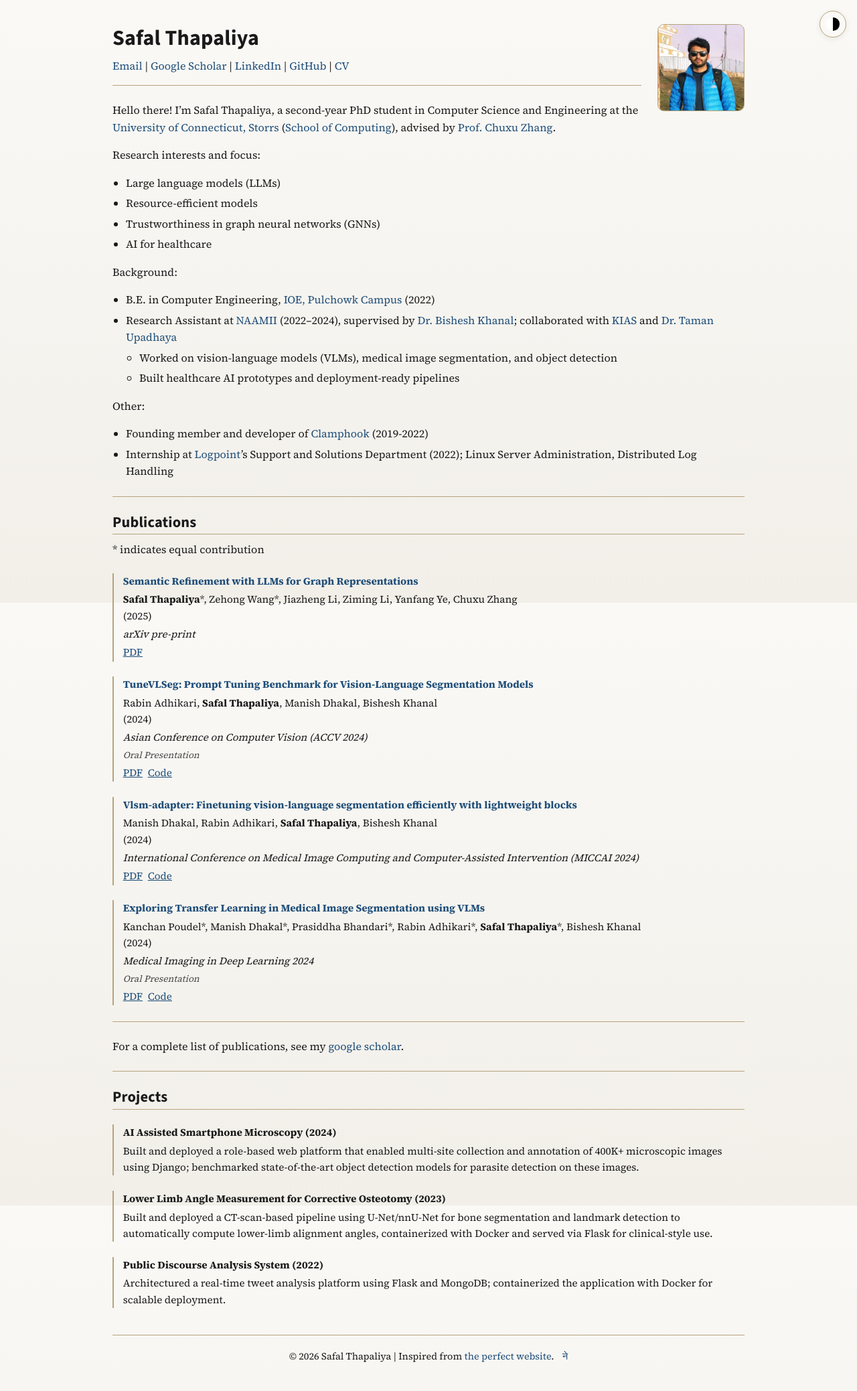
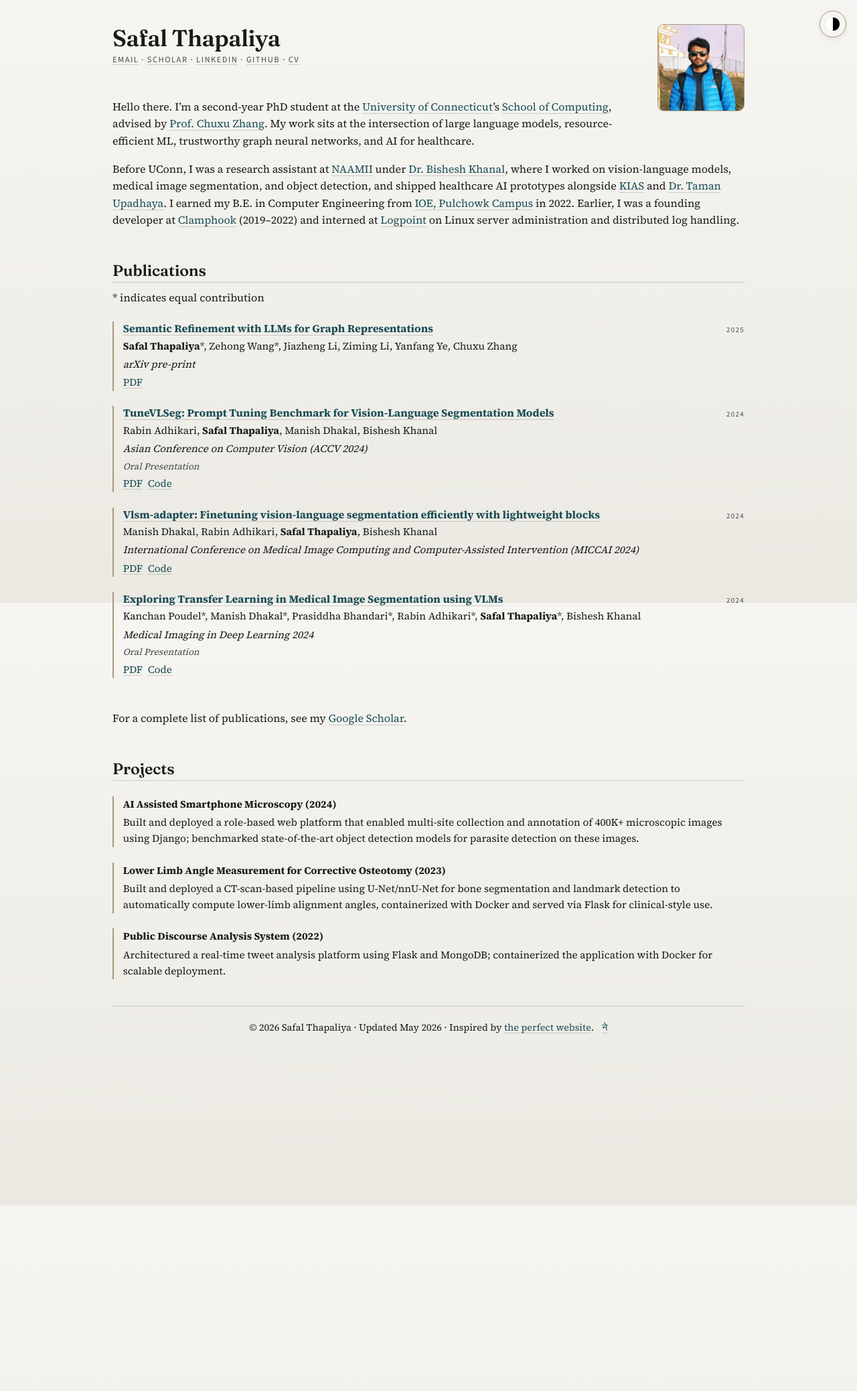
Before and after one commit to thapaliya19/thapaliya19.github.io, a Jekyll site: the page built from index.md, in a window 1280 px wide. Shown: the whole page at 67% size. Built offline with Jekyll 4.4.1, drawn with Linux system fonts in a browser that asks for light colours; after the commit the page ends 1586 px from its top, so only the background shows below that.

Commit message:
change colors and font

```diff
--- a/_config.yml
+++ b/_config.yml
@@ -2,6 +2,13 @@
 title: Safal Thapaliya
 email: safalthapaliya@gmail.com
 description: "Ph.D. student | Graph Neural Networks, Large Language Models, Multi‑modal learning & medical imaging"
+# Site-wide social-share preview default (set per-page via `image:` in front matter for overrides).
+# Ideal: a 1200×630 PNG/JPG; webp works in some scrapers but not all.
+defaults:
+  - scope:
+      path: ""
+    values:
+      image: /assets/img/profile.webp
 baseurl: ""            # when deploying to https://<username>.github.io or your own domain
 url: "https://safalthapaliya.com.np"
 
--- a/_layouts/default.html
+++ b/_layouts/default.html
@@ -13,46 +13,50 @@
 
   <!-- ─── Critical CSS (inline minimal rules for header/profileswitcher etc) ─── -->
   <style>
-    @import url('https://fonts.googleapis.com/css2?family=Source+Serif+4:opsz,wght@8..60,400;8..60,600;8..60,700&family=Source+Sans+3:wght@400;600;700&family=Noto+Serif+Devanagari:wght@400;600;700&family=Noto+Sans+Devanagari:wght@400;600;700&display=swap');
+    @import url('https://fonts.googleapis.com/css2?family=Source+Serif+4:opsz,wght@8..60,400;8..60,600;8..60,700&family=Source+Sans+3:wght@400;600;700&family=Fraunces:opsz,wght,SOFT@9..144,400..700,0..100&family=Noto+Serif+Devanagari:wght@400;600;700&family=Noto+Sans+Devanagari:wght@400;600;700&display=swap');
 
     :root {
-      --bg: #faf9f6;
-      --bg-accent: #f2efe9;
+      --bg: #f6f5f1;
+      --bg-accent: #ebe9e2;
       --fg: #1a1a1a;
       --muted: #4a4a4a;
-      --link: #1f4e79;
-      --accent: #b6a37d;
+      --link: #1a4d57;
+      --accent: #a8997d;
+      --rule: rgba(26, 26, 26, 0.18);
     }
 
     @media (prefers-color-scheme: dark) {
       :root {
-        --bg: #1a1a1a;
-        --bg-accent: #141414;
-        --fg: #e8e6e3;
-        --muted: #c9c6c2;
-        --link: #79a9d1;
-        --accent: #8c7a5c;
+        --bg: #1d1b18;
+        --bg-accent: #14110d;
+        --fg: #ece6da;
+        --muted: #b8b0a2;
+        --link: #8fc8c0;
+        --accent: #b09b78;
+        --rule: rgba(236, 230, 218, 0.20);
       }
     }
 
     /* 2. When the user explicitly chooses, we add .light or .dark to <html> */
     /* Explicit overrides for toggle */
     html.light {
-      --bg: #faf9f6;
-      --bg-accent: #f2efe9;
+      --bg: #f6f5f1;
+      --bg-accent: #ebe9e2;
       --fg: #1a1a1a;
       --muted: #4a4a4a;
-      --link: #1f4e79;
-      --accent: #b6a37d;
+      --link: #1a4d57;
+      --accent: #a8997d;
+      --rule: rgba(26, 26, 26, 0.18);
     }
 
     html.dark {
-      --bg: #1a1a1a;
-      --bg-accent: #141414;
-      --fg: #e8e6e3;
-      --muted: #c9c6c2;
-      --link: #79a9d1;
-      --accent: #8c7a5c;
+      --bg: #1d1b18;
+      --bg-accent: #14110d;
+      --fg: #ece6da;
+      --muted: #b8b0a2;
+      --link: #8fc8c0;
+      --accent: #b09b78;
+      --rule: rgba(236, 230, 218, 0.20);
     }
 
     /* 3. Base rules use the vars */
@@ -128,7 +132,7 @@
   </main>
 
   <footer>
-    <p>&copy; {{ site.time | date: '%Y' }} {{ site.title }} | Inspired from <a
+    <p>&copy; {{ site.time | date: '%Y' }} {{ site.title }} · Updated {{ site.time | date: '%b %Y' }} · Inspired by <a
         href="https://perfectmotherfuckingwebsite.com/">the perfect website</a>.
       {% if page.lang == 'en' %}
       <a href="/ne/" class="lang-btn" aria-label="Switch to Nepali">ने</a>
--- a/assets/css/style.css
+++ b/assets/css/style.css
@@ -8,14 +8,33 @@
   font-family: 'Source Serif 4', Georgia, 'Times New Roman', serif;
 }
 
-/* Lokta-inspired paper texture for the main (non-Nepali) page */
+/* Cooler vellum paper texture for the main (non-Nepali) page */
 html:not([lang="ne"]) {
   background-image:
     linear-gradient(180deg, var(--bg) 0%, var(--bg-accent) 100%),
-    repeating-linear-gradient(0deg, rgba(80, 60, 40, 0.065) 0 1px, transparent 1px 6px),
-    repeating-linear-gradient(90deg, rgba(80, 60, 40, 0.055) 0 1px, transparent 1px 7px),
-    repeating-linear-gradient(135deg, rgba(80, 60, 40, 0.05) 0 1px, transparent 1px 10px);
+    repeating-linear-gradient(0deg, rgba(50, 55, 65, 0.055) 0 1px, transparent 1px 6px),
+    repeating-linear-gradient(90deg, rgba(50, 55, 65, 0.045) 0 1px, transparent 1px 7px),
+    repeating-linear-gradient(135deg, rgba(50, 55, 65, 0.04) 0 1px, transparent 1px 10px);
   background-attachment: fixed;
+}
+
+/* Dark mode: warm cream texture (cool-grey lines disappear on warm walnut bg) */
+html:not([lang="ne"]).dark {
+  background-image:
+    linear-gradient(180deg, var(--bg) 0%, var(--bg-accent) 100%),
+    repeating-linear-gradient(0deg, rgba(236, 230, 218, 0.04) 0 1px, transparent 1px 6px),
+    repeating-linear-gradient(90deg, rgba(236, 230, 218, 0.035) 0 1px, transparent 1px 7px),
+    repeating-linear-gradient(135deg, rgba(236, 230, 218, 0.028) 0 1px, transparent 1px 10px);
+}
+
+@media (prefers-color-scheme: dark) {
+  html:not([lang="ne"]):not(.light) {
+    background-image:
+      linear-gradient(180deg, var(--bg) 0%, var(--bg-accent) 100%),
+      repeating-linear-gradient(0deg, rgba(236, 230, 218, 0.04) 0 1px, transparent 1px 6px),
+      repeating-linear-gradient(90deg, rgba(236, 230, 218, 0.035) 0 1px, transparent 1px 7px),
+      repeating-linear-gradient(135deg, rgba(236, 230, 218, 0.028) 0 1px, transparent 1px 10px);
+  }
 }
 
 /* ─────────────────────────────────────────────────────────────
@@ -421,21 +440,25 @@
    ───────────────────────────────────────────────────────────── */
 
 h1, h2, h3, h4 {
-  font-family: 'Source Sans 3', 'Helvetica Neue', Arial, sans-serif;
-  letter-spacing: 0.2px;
+  font-family: 'Fraunces', 'Source Serif 4', Georgia, 'Times New Roman', serif;
+  font-variation-settings: 'opsz' 36, 'SOFT' 30, 'wght' 600;
+  letter-spacing: -0.005em;
   margin: 1.4rem 0 0.6rem;
-  line-height: 1.25;
+  line-height: 1.2;
 }
 
 h1 {
-  font-size: 2rem;
+  font-size: 2.15rem;
   margin-top: 0.2rem;
+  font-variation-settings: 'opsz' 72, 'SOFT' 40, 'wght' 600;
+  letter-spacing: -0.015em;
 }
 
 h2 {
-  font-size: 1.4rem;
-  border-bottom: 1px solid var(--accent);
+  font-size: 1.45rem;
+  border-bottom: 1px solid var(--rule);
   padding-bottom: 0.2rem;
+  font-variation-settings: 'opsz' 48, 'SOFT' 30, 'wght' 600;
 }
 
 p {
@@ -445,7 +468,6 @@
 
 hr {
   border: none;
-  border-top: 1px solid var(--accent);
   margin: 1.5rem 0;
   clear: both;
 }
@@ -465,10 +487,38 @@
   border-bottom-color: currentColor;
 }
 
+/* English page: keep links visibly link-like at rest with a quiet underline */
+html:not([lang="ne"]) a {
+  text-decoration: underline;
+  text-decoration-thickness: 1px;
+  text-decoration-color: var(--rule);
+  text-underline-offset: 0.22em;
+  border-bottom: none;
+  transition: text-decoration-color 0.2s ease-in-out, color 0.2s ease-in-out;
+}
+
+html:not([lang="ne"]) a:hover {
+  text-decoration-color: currentColor;
+}
+
+html:not([lang="ne"]) a:focus-visible,
+html:not([lang="ne"]) button:focus-visible {
+  outline: 2px solid var(--accent);
+  outline-offset: 3px;
+  border-radius: 2px;
+}
+
+/* Don't underline links that are already styled as buttons or marginalia */
+.contact-line a,
+footer .lang-btn,
+#theme-toggle {
+  text-decoration: none;
+}
+
 blockquote {
   margin: 1rem 0;
   padding-left: 1rem;
-  border-left: 2px solid var(--accent);
+  border-left: 2px solid var(--rule);
   color: var(--muted);
 }
 
@@ -511,7 +561,7 @@
 footer {
   margin: 40px 0 20px;
   padding-top: 20px;
-  border-top: 1px solid var(--accent);
+  border-top: 1px solid var(--rule);
   font-size: 0.9rem;
   text-align: center;
   color: inherit;
@@ -527,7 +577,7 @@
   white-space: nowrap;
 }
 
-/* ── Publication “cards” ── */
+/* ── Publication "cards" ── */
 .pub-entry {
   margin: 1.5em 0;
   padding-left: 0.9em;
@@ -540,6 +590,32 @@
 .pub-venue,
 .pub-links {
   margin: 0.2em 0;
+}
+
+/* Title row: title on the left, year on the right */
+.pub-head {
+  display: flex;
+  align-items: baseline;
+  justify-content: space-between;
+  gap: 0.8em;
+  margin: 0.2em 0;
+}
+
+.pub-head .pub-title {
+  margin: 0;
+  flex: 1;
+  font-size: 1.05em;
+  line-height: 1.3;
+}
+
+.pub-year {
+  font-family: 'Source Sans 3', 'Helvetica Neue', Arial, sans-serif;
+  font-size: 0.72em;
+  letter-spacing: 0.12em;
+  text-transform: uppercase;
+  color: var(--muted);
+  white-space: nowrap;
+  flex-shrink: 0;
 }
 
 /* markdownify wraps your authors in <p>…</p>, so zero out its margin: */
@@ -573,7 +649,7 @@
   margin-top: 4em;
   padding: 1em 0;
   text-align: center;
-  border-top: 1px solid var(--accent);
+  border-top: 1px solid var(--rule);
 }
 
 .site-footer .lang-btn {
@@ -593,3 +669,27 @@
   background: var(--fg);
   color: var(--bg);
 }
+
+/* ── Marginalia contact line (under H1) ── */
+.contact-line {
+  font-family: 'Source Sans 3', 'Helvetica Neue', Arial, sans-serif;
+  font-size: 0.78rem;
+  letter-spacing: 0.12em;
+  text-transform: uppercase;
+  color: var(--muted);
+  margin: -0.4rem 0 1.4rem;
+}
+
+.contact-line p {
+  margin: 0;
+}
+
+.contact-line a {
+  color: var(--muted);
+  border-bottom: 1px solid transparent;
+}
+
+.contact-line a:hover {
+  color: var(--fg);
+  border-bottom-color: var(--rule);
+}
--- a/index.md
+++ b/index.md
@@ -5,32 +5,19 @@
 permalink: /
 ---
 
-![Profile Image](/assets/img/profile.webp){: .profile-img }
+![Photo of Safal Thapaliya](/assets/img/profile.webp){: .profile-img }
 
 # Safal Thapaliya
-[Email](mailto:safalthapaliya@gmail.com) | [Google Scholar](https://scholar.google.com/citations?user=0yl8rVYAAAAJ) | [LinkedIn](https://www.linkedin.com/in/thapaliya19/) | [GitHub](https://github.com/thapaliya19) | [CV](assets/pdf/safal_cv.pdf)
+
+<div class="contact-line" markdown="1">
+[Email](mailto:safalthapaliya@gmail.com) · [Scholar](https://scholar.google.com/citations?user=0yl8rVYAAAAJ) · [LinkedIn](https://www.linkedin.com/in/thapaliya19/) · [GitHub](https://github.com/thapaliya19) · [CV](assets/pdf/safal_cv.pdf)
+</div>
 
 ---
-Hello there! I’m Safal Thapaliya, a second-year PhD student in Computer Science and Engineering at the [University of Connecticut, Storrs](https://uconn.edu/) ([School of Computing](https://computing.engineering.uconn.edu/)), advised by [Prof. Chuxu Zhang](https://chuxuzhang.github.io/).
 
-Research interests and focus:
+Hello there. I'm a second-year PhD student at the [University of Connecticut](https://uconn.edu/)'s [School of Computing](https://computing.engineering.uconn.edu/), advised by [Prof. Chuxu Zhang](https://chuxuzhang.github.io/). My work sits at the intersection of large language models, resource-efficient ML, trustworthy graph neural networks, and AI for healthcare.
 
-* Large language models (LLMs)
-* Resource-efficient models
-* Trustworthiness in graph neural networks (GNNs)
-* AI for healthcare
-
-Background:
-
-* B.E. in Computer Engineering, [IOE, Pulchowk Campus](http://pcampus.edu.np/) (2022)
-* Research Assistant at [NAAMII](https://naamii.org.np/) (2022–2024), supervised by [Dr. Bishesh Khanal](https://bishesh.github.io/); collaborated with [KIAS](https://kias.org.np/) and [Dr. Taman Upadhaya](https://www.linkedin.com/in/tamanupadhaya/)
-  * Worked on vision-language models (VLMs), medical image segmentation, and object detection
-  * Built healthcare AI prototypes and deployment-ready pipelines
-
-Other:
-
-* Founding member and developer of [Clamphook](https://clamphook.com/) (2019-2022)
-* Internship at [Logpoint](https://logpoint.com/en/)'s Support and Solutions Department (2022); Linux Server Administration, Distributed Log Handling
+Before UConn, I was a research assistant at [NAAMII](https://naamii.org.np/) under [Dr. Bishesh Khanal](https://bishesh.github.io/), where I worked on vision-language models, medical image segmentation, and object detection, and shipped healthcare AI prototypes alongside [KIAS](https://kias.org.np/) and [Dr. Taman Upadhaya](https://www.linkedin.com/in/tamanupadhaya/). I earned my B.E. in Computer Engineering from [IOE, Pulchowk Campus](http://pcampus.edu.np/) in 2022. Earlier, I was a founding developer at [Clamphook](https://clamphook.com/) (2019–2022) and interned at [Logpoint](https://logpoint.com/en/) on Linux server administration and distributed log handling.
 
 ---
 
@@ -39,8 +26,11 @@
 
 {% for pub in site.data.publications %}
 <div class="pub-entry">
-  <div class="pub-title"><a href="{{ pub.link }}"> <strong>{{ pub.title }}</strong> </a></div>
-  <div class="pub-authors">{{ pub.authors | markdownify}} ({{ pub.year }})</div>
+  <div class="pub-head">
+    <div class="pub-title"><a href="{{ pub.link }}"><strong>{{ pub.title }}</strong></a></div>
+    <div class="pub-year">{{ pub.year }}</div>
+  </div>
+  <div class="pub-authors">{{ pub.authors | markdownify }}</div>
   <div class="pub-venue"><i>{{ pub.venue }}</i></div>
   {% if pub.note %}
   <div class="pub-note">{{ pub.note }}</div>
@@ -53,7 +43,7 @@
 {% endfor %}
 
 ---
-For a complete list of publications, see my [google scholar](https://scholar.google.com/citations?user=0yl8rVYAAAAJ).
+For a complete list of publications, see my [Google Scholar](https://scholar.google.com/citations?user=0yl8rVYAAAAJ).
 
 ---
 
```
